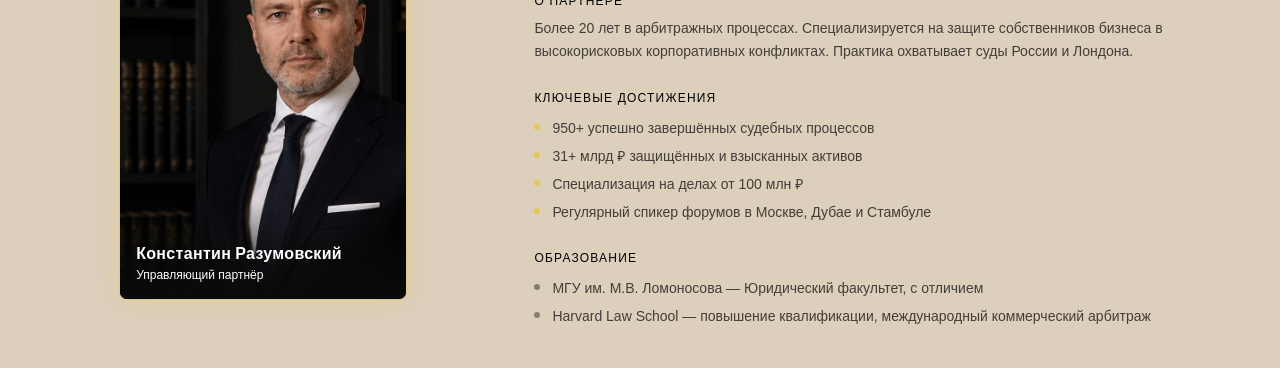
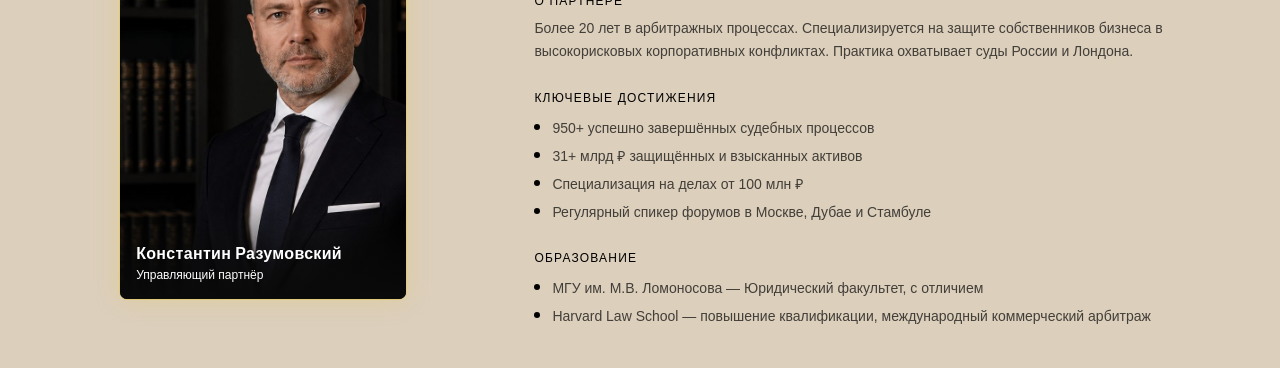
Before and after one commit to artempataga1-pixel/ships_project, a Next.js app in the folder demo-site/: page / in a window 1280 px wide. Shown: the part 1300-1668 px from the top of the page. Built offline with nearby package versions, Linux system fonts and the light colour scheme; no server answers; a web font is replaced by a local one.

Commit message:
Команда: точки списков через CSS переменную

```diff
--- a/demo-site/src/components/sections/PartnersTabs.tsx
+++ b/demo-site/src/components/sections/PartnersTabs.tsx
@@ -71,7 +71,7 @@ export function PartnersTabs() {
               <ul className="flex flex-col gap-2">
                 {partner.achievements.map((a, i) => (
                   <li key={i} className="flex items-start gap-3 text-sm" style={{ color: "var(--dark-text-70)" }}>
-                    <span className="mt-1.5 w-1.5 h-1.5 rounded-full bg-gold shrink-0" />
+                    <span className="mt-1.5 w-1.5 h-1.5 rounded-full shrink-0" style={{ background: "var(--dark-text-100)" }} />
                     {a}
                   </li>
                 ))}
@@ -82,7 +82,7 @@ export function PartnersTabs() {
               <ul className="flex flex-col gap-2">
                 {partner.education.map((e, i) => (
                   <li key={i} className="flex items-start gap-3 text-sm" style={{ color: "var(--dark-text-70)" }}>
-                    <span className="mt-1.5 w-1.5 h-1.5 rounded-full shrink-0" style={{ background: "var(--dark-text-40)" }} />
+                    <span className="mt-1.5 w-1.5 h-1.5 rounded-full shrink-0" style={{ background: "var(--dark-text-100)" }} />
                     {e}
                   </li>
                 ))}
```
